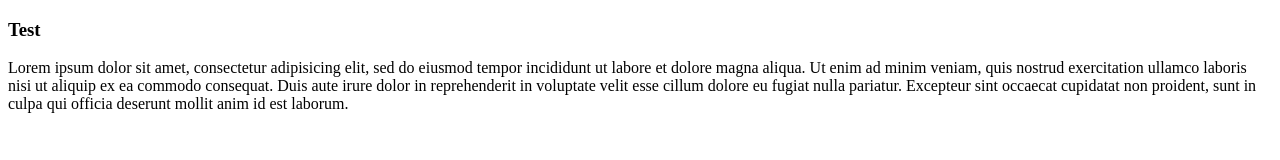
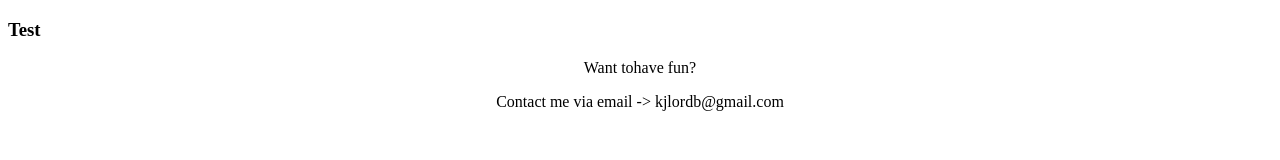
Before and after one commit to kjlordb/kjlordb.github.io, a plain HTML site: page index.html in a window 1280 px wide. Drawn offline with Linux system fonts and the light colour scheme.

Commit message:
New update

```diff
--- a/index.html
+++ b/index.html
@@ -5,11 +5,9 @@
 </head>
 <body>
 	<h3>Test</h3>
-	<p>Lorem ipsum dolor sit amet, consectetur adipisicing elit, sed do eiusmod
-	tempor incididunt ut labore et dolore magna aliqua. Ut enim ad minim veniam,
-	quis nostrud exercitation ullamco laboris nisi ut aliquip ex ea commodo
-	consequat. Duis aute irure dolor in reprehenderit in voluptate velit esse
-	cillum dolore eu fugiat nulla pariatur. Excepteur sint occaecat cupidatat non
-	proident, sunt in culpa qui officia deserunt mollit anim id est laborum.</p>
+	<center>
+	<p>Want tohave fun?</p>
+	<p>Contact me via email -> kjlordb@gmail.com</p>
+	</center>
 </body>
 </html>
```
